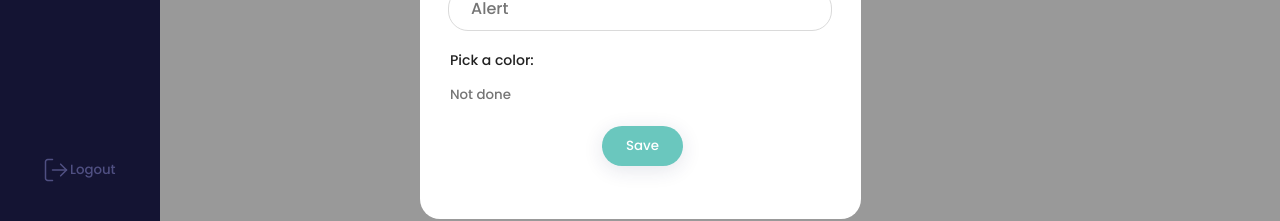
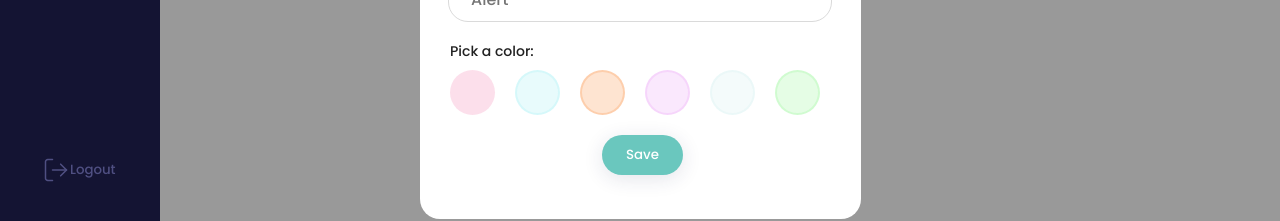
Before and after one commit to OleksiiKolotenko/smart-track, a React (Create React App) app in the folder client/: page /alerts in a window 1280 px wide. Both pictures are taken after a click on the button "Add new". Shown: the part 361-582 px from the top of the page. Built offline with nearby package versions, Linux system fonts and the light colour scheme; no server answers.

Commit message:
alert modal is done

```diff
--- a/client/src/components/Alerts/Alerts.tsx
+++ b/client/src/components/Alerts/Alerts.tsx
@@ -40,7 +40,6 @@
         <ModalAlert
           active={modalAlerts}
           setModalAlertsActive={setModalAlertsActive}
-          toggleModal={toggleModal}
         ></ModalAlert>
       )}
     </div>
--- a/client/src/components/Modals/ModalAlert.scss
+++ b/client/src/components/Modals/ModalAlert.scss
@@ -75,6 +75,10 @@
       box-shadow: 0px 4px 20px rgba(32, 43, 93, 0.12);
       border-radius: 20px;
     }
+    .colors_block {
+      display: flex;
+      flex-direction: row;
+    }
   }
 }
 
--- a/client/src/components/Modals/ModalAlerts.tsx
+++ b/client/src/components/Modals/ModalAlerts.tsx
@@ -5,33 +5,27 @@
 interface ModalAlertProps {
   active: boolean;
   setModalAlertsActive: any;
-  toggleModal: any;
 }
 
 export const ModalAlert: React.FC<ModalAlertProps> = ({
   active,
   setModalAlertsActive,
-  toggleModal,
 }) => {
-  const bgRef = useRef();
   const validate = (e) => {
     const errors = {};
     return errors;
   };
 
   const outsideClick = (e) => {
-    if (e.target === bgRef.current) {
+    if (e.target.className === "modal active") {
       setModalAlertsActive(false);
     }
   };
+
   const onSubmit = async (obj) => {};
 
   return (
-    <div
-      className={active ? "modal active" : "modal"}
-      onClick={outsideClick}
-      data-ref={bgRef}
-    >
+    <div className={active ? "modal active" : "modal"} onClick={outsideClick}>
       <div className={active ? "modal_content active" : "modal_content"}>
         <Form
           onSubmit={onSubmit}
@@ -67,8 +61,67 @@
                     <Field
                       name="color"
                       render={({ input, meta }) => (
-                        <div>
-                          <input {...input} placeholder="Not done" />
+                        <div
+                          className="colors_block"
+                          style={{
+                            display: "flex",
+                            justifyContent: "space-between",
+                          }}
+                        >
+                          <span
+                            style={{
+                              width: "45px",
+                              height: "45px",
+                              backgroundColor: "#EE589730",
+                              borderRadius: "25px",
+                              borderColor: "#EE589730",
+                            }}
+                          ></span>
+                          <span
+                            style={{
+                              width: "45px",
+                              height: "45px",
+                              backgroundColor: "#86E8EE30",
+                              borderRadius: "25px",
+                              border: "2px solid #86E8EE30",
+                            }}
+                          ></span>
+                          <span
+                            style={{
+                              width: "45px",
+                              height: "45px",
+                              backgroundColor: "#FA700C30",
+                              borderRadius: "25px",
+                              border: "2px solid #FA700C30",
+                            }}
+                          ></span>
+                          <span
+                            style={{
+                              width: "45px",
+                              height: "45px",
+                              backgroundColor: "#E485F330",
+                              borderRadius: "25px",
+                              border: "2px solid #E485F330",
+                            }}
+                          ></span>
+                          <span
+                            style={{
+                              width: "45px",
+                              height: "45px",
+                              backgroundColor: "#C4E6E930",
+                              borderRadius: "25px",
+                              border: "2px solid #C4E6E930",
+                            }}
+                          ></span>
+                          <span
+                            style={{
+                              width: "45px",
+                              height: "45px",
+                              backgroundColor: "#78F27530",
+                              borderRadius: "25px",
+                              border: "2px solid #78F27530",
+                            }}
+                          ></span>
                           <br />
                           {meta.touched && meta.error && (
                             <span>{meta.error}</span>
```
